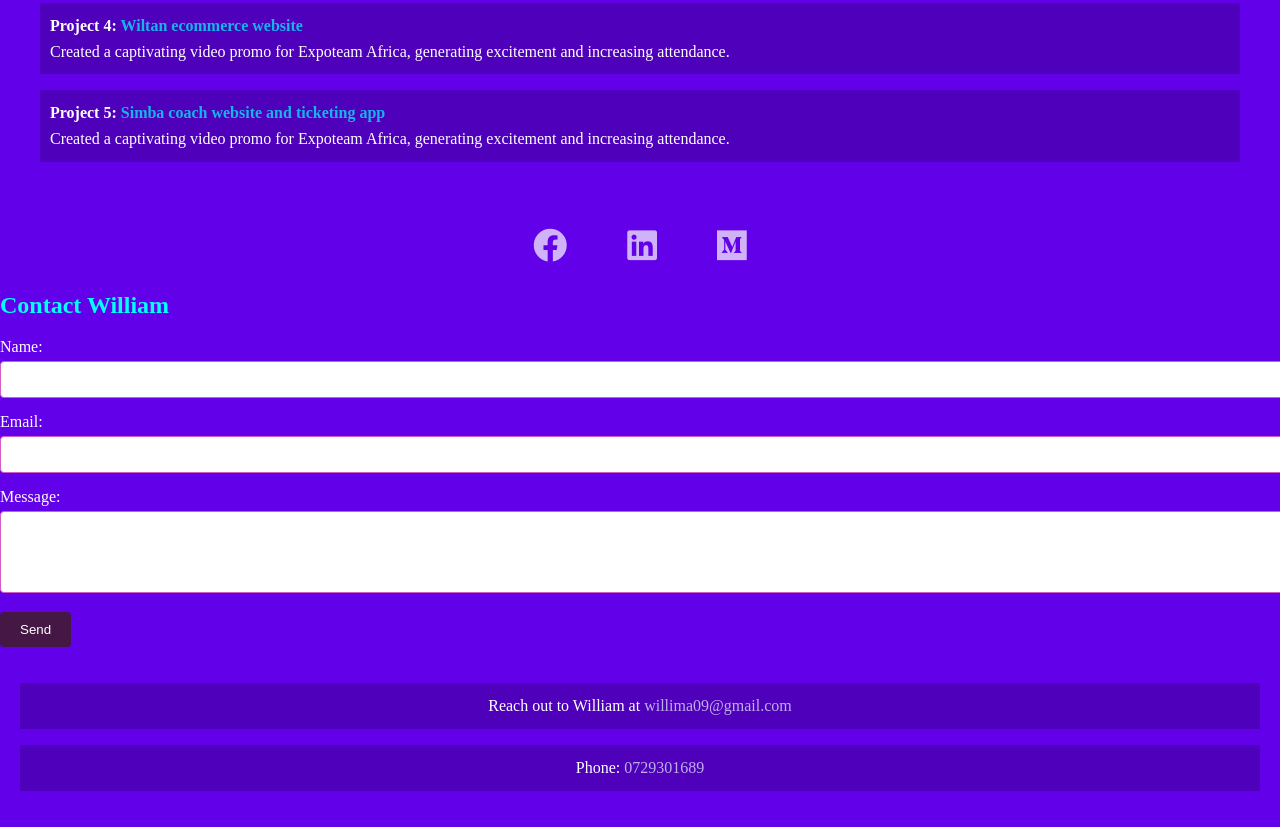
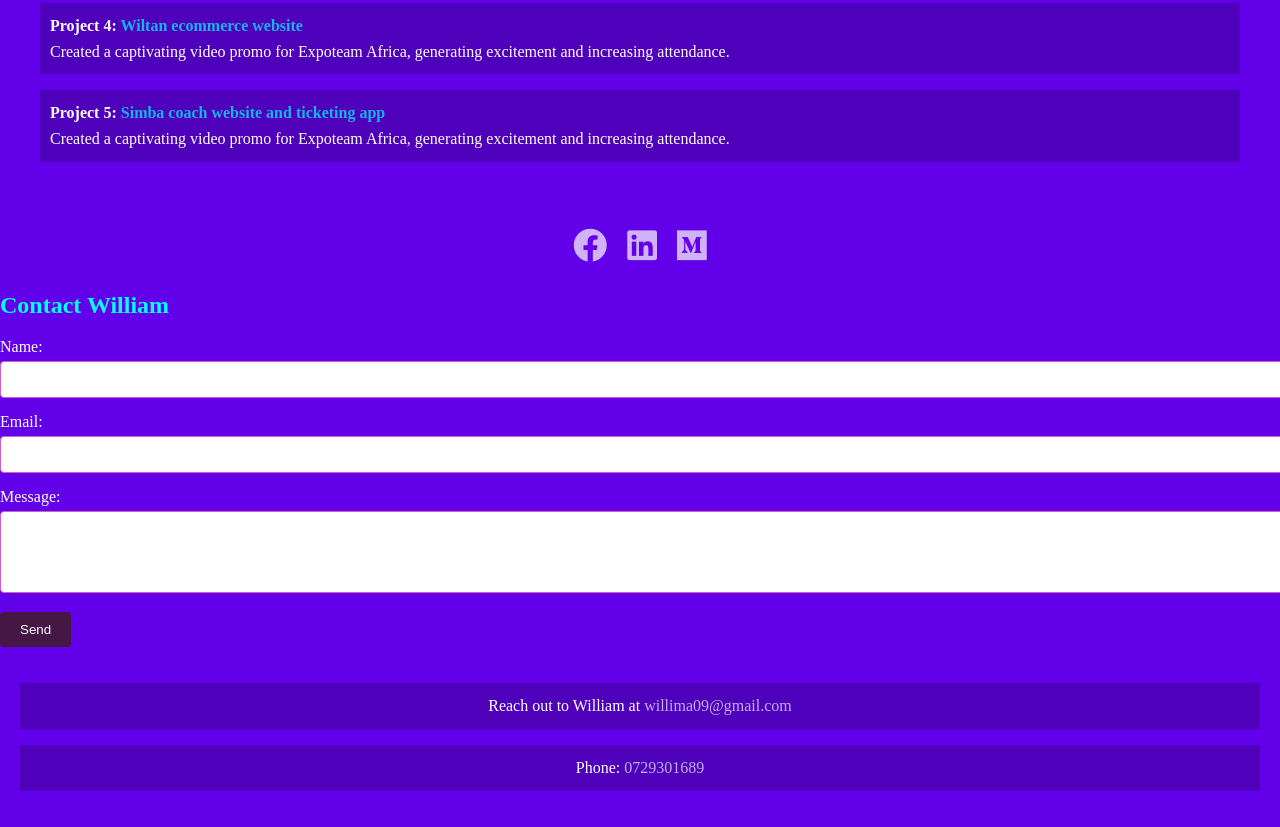
Before and after one commit to ibconcept/WilliamMainaPortfolio.github.io, a plain HTML site: page index.html in a window 1280 px wide. Shown: the part 1604-2431 px from the top of the page. Drawn offline with Linux system fonts and the light colour scheme.

Commit message:
Update styles.css

```diff
--- a/styles.css
+++ b/styles.css
@@ -84,7 +84,7 @@ strong {
 
 .social-icons a {
   display: inline-block; /* Ensure the anchor elements take up space horizontally */
-  margin: 0 30px; /* Add spacing between icons (adjust as needed) */
+  margin: 0 10px; /* Add spacing between icons (adjust as needed) */
 
 }
 
```
